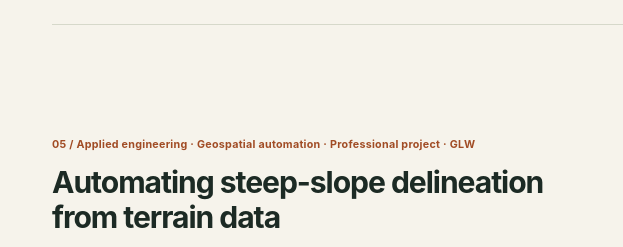
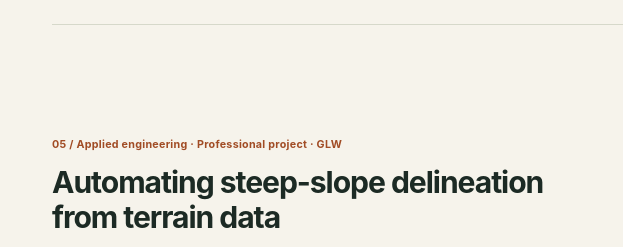
Before and after one commit to rjleggieri/rjleggieri.github.io, a website built with Vite: page index.html in a window 1280 px wide. Shown: the part 4320-4567 px from the top of the page, 0-623 px from the left. Built offline with nearby package versions, Linux system fonts and the light colour scheme.

Commit message:
Shorten steep-slope project label

```diff
--- a/index.html
+++ b/index.html
@@ -56,7 +56,7 @@
     </article>
     <article class="project-feature steep-slope-feature" id="steep-slope" aria-labelledby="steep-slope-title">
       <figure class="project-image steep-slope-image"><div class="image-topline"><span>GEOSPATIAL AUTOMATION</span><span>LANDXML + CONTOURS</span></div><a href="/assets/steep-slopes-detection.png" target="_blank" rel="noopener" aria-label="View the steep-slopes detection infographic at full size (opens in a new tab)"><img src="/assets/steep-slopes-detection.png" width="1448" height="1037" alt="Steep Slopes Detection infographic showing green automated boundaries and dashed magenta reference delineations over terrain contours, alongside the processing pipeline, outputs, and an example 25 percent slope rule" loading="lazy"></a><figcaption>Automated candidate boundaries compared with a reference delineation. <a href="/assets/steep-slopes-detection.png" target="_blank" rel="noopener">View full-size diagram <span aria-hidden="true">↗</span></a></figcaption></figure>
-      <div class="feature-copy"><p class="project-type">05 / Applied engineering · Geospatial automation · Professional project · GLW</p><h3 id="steep-slope-title">Automating steep-slope delineation from terrain data</h3><p>Steep-slope delineation is traditionally a manual process that requires interpreting terrain data against jurisdiction-specific engineering criteria.</p><p>I've been exploring ways to automate that process using Python, working with LandXML surfaces and contour data to generate candidate boundaries and compare them against manual delineations.</p><p>The work combines computational geometry, geospatial data processing, and engineering judgment, with particular attention to the cases where automated results diverge from the reference.</p><div class="tool-tags"><span>Python</span><span>LandXML</span><span>Contour data</span><span>Computational geometry</span><span>QA</span></div></div>
+      <div class="feature-copy"><p class="project-type">05 / Applied engineering · Professional project · GLW</p><h3 id="steep-slope-title">Automating steep-slope delineation from terrain data</h3><p>Steep-slope delineation is traditionally a manual process that requires interpreting terrain data against jurisdiction-specific engineering criteria.</p><p>I've been exploring ways to automate that process using Python, working with LandXML surfaces and contour data to generate candidate boundaries and compare them against manual delineations.</p><p>The work combines computational geometry, geospatial data processing, and engineering judgment, with particular attention to the cases where automated results diverge from the reference.</p><div class="tool-tags"><span>Python</span><span>LandXML</span><span>Contour data</span><span>Computational geometry</span><span>QA</span></div></div>
     </article>
   </section>
 
```
